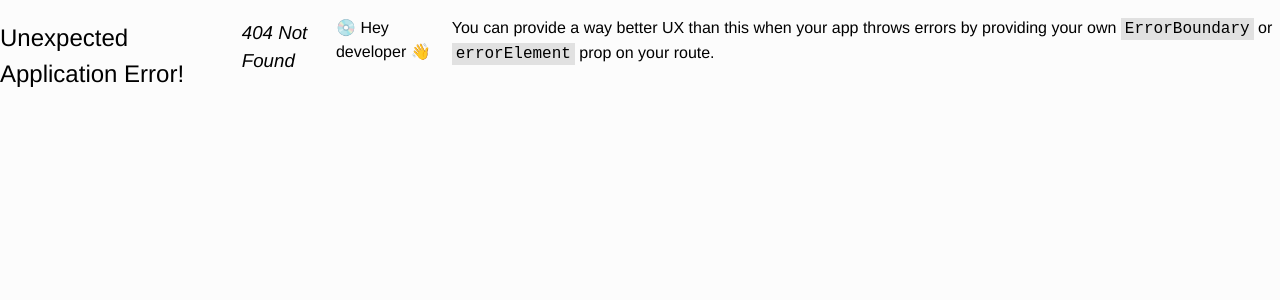
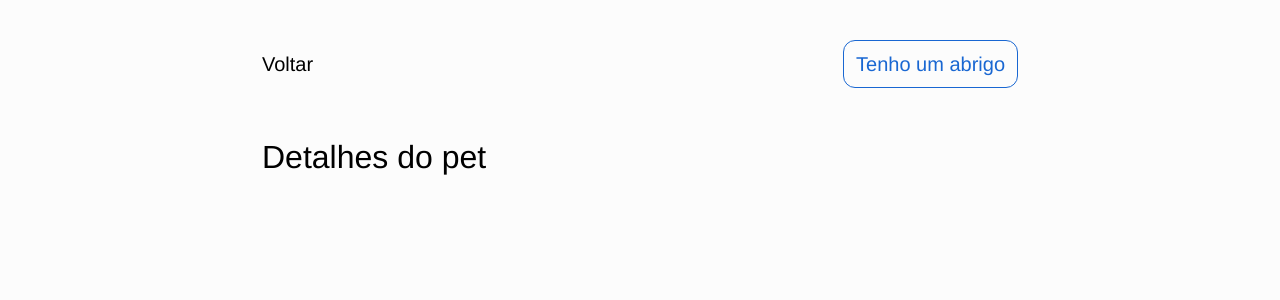
Before and after one commit to murillotorres/picles-spa, a React (Vite) app: page /pets/20 in a window 1280 px wide. Before the commit this address had no page. Shown: the top 300 px of the page. Built offline with nearby package versions, Linux system fonts and the light colour scheme.

Commit message:
feat: grid, and header

```diff
--- a/src/components/common/Header/Header.module.css
+++ b/src/components/common/Header/Header.module.css
@@ -1,7 +1,7 @@
 .header {
   display: flex;
+  justify-content: space-between;
   flex-direction: row-reverse;
-  justify-content: space-between;
   align-items: center;
   margin-top: var(--spacing-xxl);
 }
--- a/src/components/common/Header/Header.tsx
+++ b/src/components/common/Header/Header.tsx
@@ -1,3 +1,22 @@
-export function Header() {
-    return<></>
+import { Link } from 'react-router-dom'
+import { Button, ButtonVariant } from '../Button'
+import styles from './Header.module.css'
+
+interface IHeader {
+    showReturn?: boolean
 }
+
+export function Header({ showReturn }: IHeader) {
+    return (
+        <header className={styles.header}>
+            <Link to="/admin">
+                <Button variant={ButtonVariant.Outlined}>Tenho um abrigo</Button>
+            </Link>
+            {showReturn &&(
+                <Link to="/pets">
+                    <Button variant={ButtonVariant.Text}>Voltar</Button>
+                </Link>
+            )}
+        </header>
+    )
+}
--- /dev/null
+++ b/src/components/layout/Grid/Grid.tsx
@@ -0,0 +1,10 @@
+import { ReactNode } from 'react'
+import styles from './Grid.module.css'
+
+interface IGrid {
+    children: ReactNode
+}
+
+export function Grid({ children }: IGrid) {
+    return <div className={styles.grid}>{children}</div>
+}
--- /dev/null
+++ b/src/components/layout/Grid/index.ts
@@ -0,0 +1 @@
+export * from './Grid'
--- /dev/null
+++ b/src/pages/PetDetails/PetDetails.tsx
@@ -0,0 +1,14 @@
+import { Header } from "../../components/common/Header";
+import { Grid } from "../../components/layout/Grid";
+import styles from './PetDetails.module.css'
+
+export function PetDetails() {
+    return (
+        <Grid>
+            <div className={styles.container}>
+                <Header showReturn={true} />
+                <h1>Detalhes do pet</h1>
+            </div>
+        </Grid>
+    )
+}
--- /dev/null
+++ b/src/pages/PetDetails/index.ts
@@ -0,0 +1 @@
+export * from './PetDetails'
--- a/src/pages/Pets/Pets.tsx
+++ b/src/pages/Pets/Pets.tsx
@@ -1,3 +1,15 @@
+import { Link } from 'react-router-dom'
+import { Header } from '../../components/common/Header'
+import { Grid } from '../../components/layout/Grid'
+import  styles from './Pets.module.css'
+
 export function Pets (){
-    return <></>
+    return (
+        <Grid>
+            <div className={styles.container}>
+                <Header />
+                <Link to="/pets/20">Ir para listagem</Link>
+            </div>
+        </Grid>
+    )
 }
--- a/src/routes.tsx
+++ b/src/routes.tsx
@@ -1,6 +1,7 @@
 import  { createBrowserRouter } from "react-router-dom"
 import { Home } from "./pages/Home"
 import { Pets } from "./pages/Pets"
+import { PetDetails } from "./pages/PetDetails"
 
 const router = createBrowserRouter([
     {
@@ -9,7 +10,16 @@
     },
     {
         path: '/pets',
-        element: <Pets />
+        children: [
+            {
+                index: true,
+                element: <Pets />,
+            },
+            {
+                path: '/pets/:id',
+                element: <PetDetails />,
+            }
+        ]
     },
     {
         path: '/admin',
```
